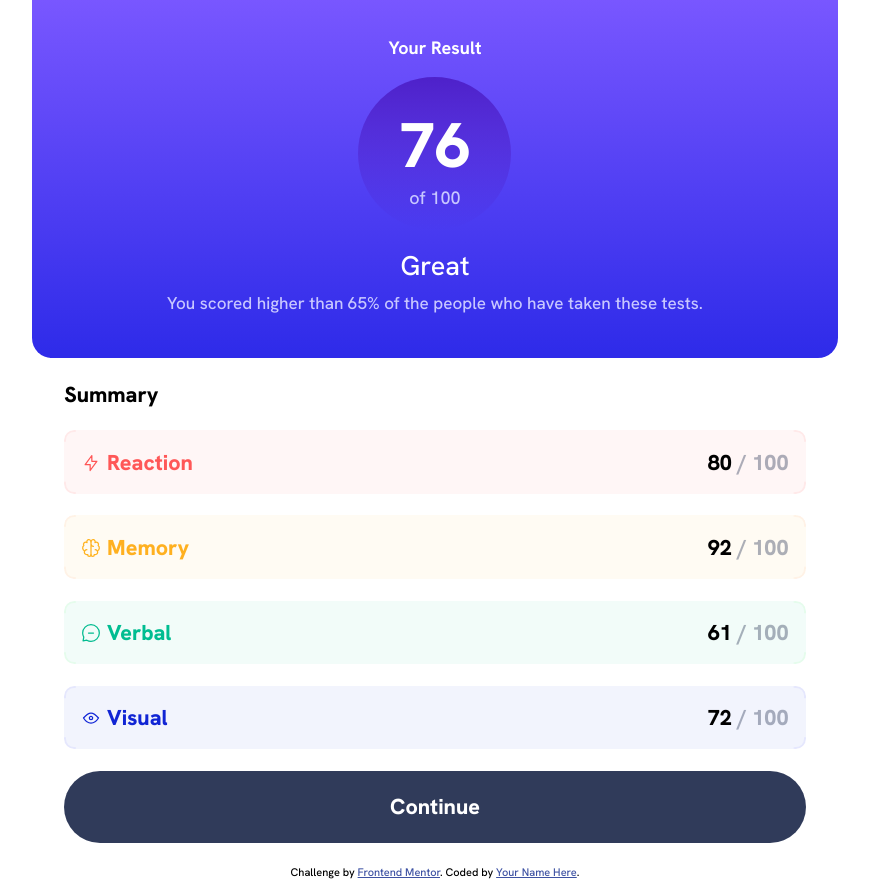
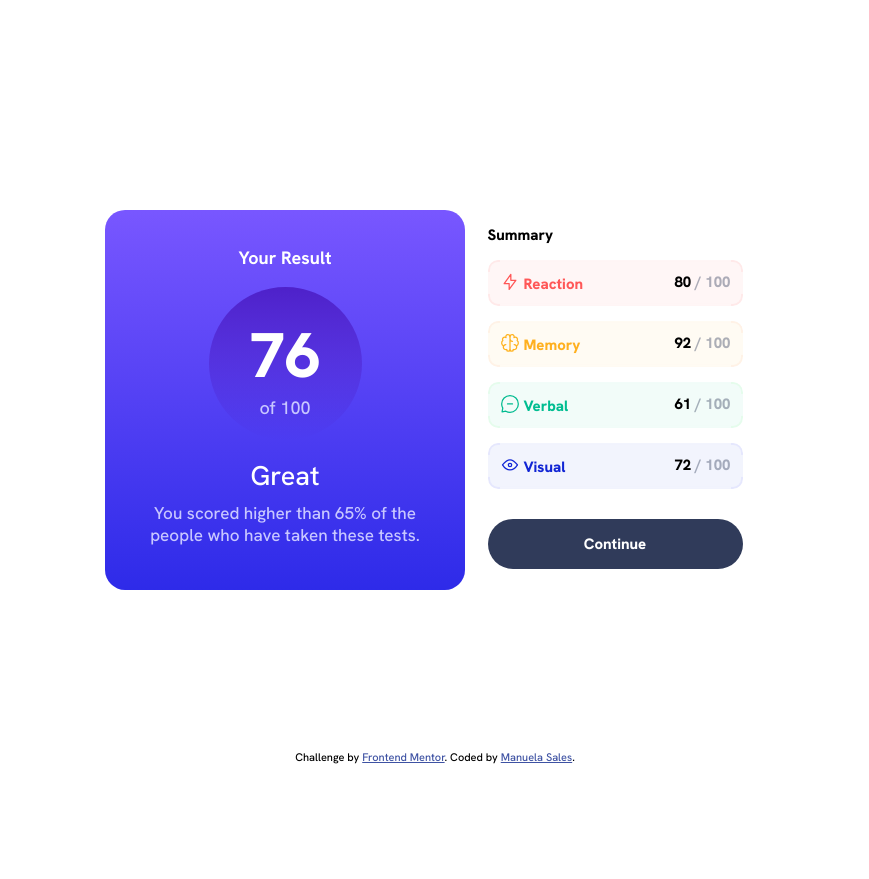
Before and after one commit to ManuelaSales/ManuelaSales.github.io, a plain HTML site: page FrontendMentor/results-summary-component-main/index.html in a window 1280 px wide. Shown: the whole page, without its empty margins (205-1074 px from the left). After the commit the page ends 800 px from the top, so only its background shows below. Drawn offline with Linux system fonts and the light colour scheme.

Commit message:
Desktop Version of Results Summary Component

```diff
--- a/FrontendMentor/results-summary-component-main/index.html
+++ b/FrontendMentor/results-summary-component-main/index.html
@@ -28,6 +28,7 @@
 </head>
 
 <body>
+  <main>
     <section id="result">
       <h3>
         Your Result
@@ -97,11 +98,12 @@
         Continue
       </button>
     </section>
+  </main>
 
   <footer>
     <div class="attribution">
       Challenge by <a href="https://www.frontendmentor.io?ref=challenge" target="_blank">Frontend Mentor</a>.
-      Coded by <a href="#">Your Name Here</a>.
+      Coded by <a href="">Manuela Sales</a>.
     </div>
   </footer>
 </body>
--- a/FrontendMentor/results-summary-component-main/style.css
+++ b/FrontendMentor/results-summary-component-main/style.css
@@ -63,7 +63,7 @@ html {
     font-size: 18px;
 }
 
-body {
+main {
     max-width: 80ch;
     margin-inline: auto;
 }
@@ -205,4 +205,39 @@ button {
     border: none;
     padding: 1em;
     border-radius: 40px;
+
 }
+
+@media(min-width:480px) {
+    main {
+        display: flex;
+        position: absolute;
+        top: 50%;
+        left: 50%;
+        translate: -50% -50%;
+    }
+
+    #result {
+        border-radius: var(--radius);
+    }
+
+    #result,
+    #summary {
+        min-width: 20em;
+    }
+
+    #summary {
+        font-size: 15px;
+    }
+
+    button {
+        margin-top: 1em;
+    }
+
+    footer {
+        position: absolute;
+        bottom: 2em;
+        left: 50%;
+        translate: -50% 0;
+    }
+}
```
Lines whose indentation alone changed are shown as unchanged.
